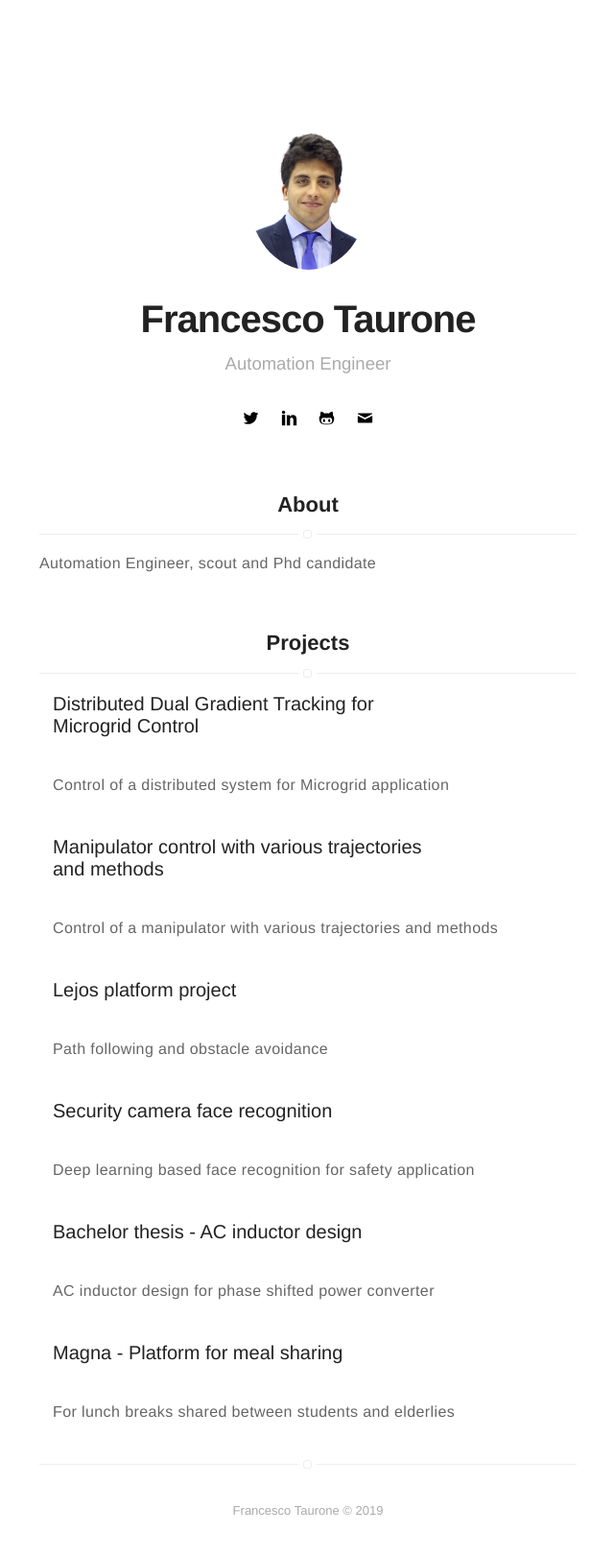
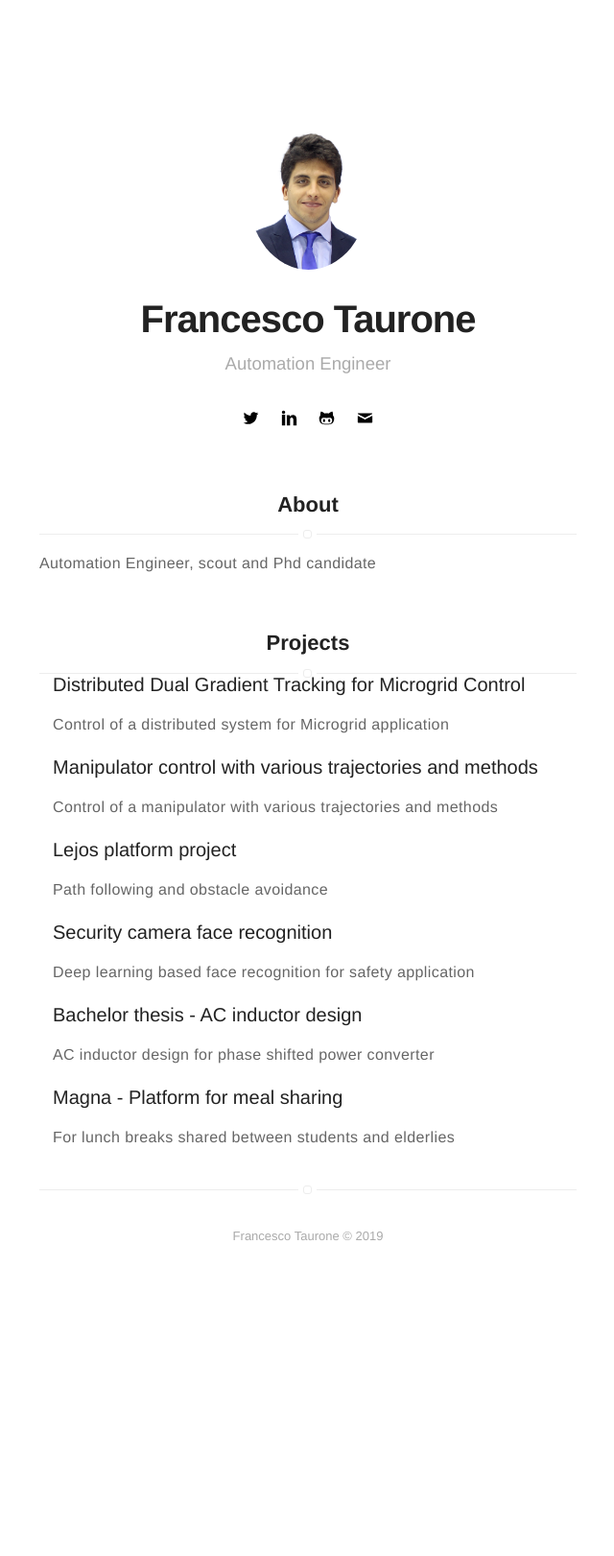
Before and after one commit to francescotaurone/francescotaurone.github.io, a Jekyll site: the page built from index.html, in a window 1280 px wide. Shown: the whole page at 96% size, without its empty margins (319-959 px from the left). Built offline with Jekyll 4.4.1, drawn with Linux system fonts in a browser that asks for light colours; after the commit the page ends 1335 px from its top, so only the background shows below that.

Commit message:
Update home.sass

```diff
--- a/_sass/pages/home.sass
+++ b/_sass/pages/home.sass
@@ -30,12 +30,12 @@
     > .item > .url
         width: 100%
         display: block
-        padding: 20px 0
+        padding: 0px 0
         text-decoration: none
 
     > .item > .url > .title
         margin: 0
-        width: 75%
+        width: 100%
         font-weight: 500
         transition: all ease-in-out .2s
 
```
